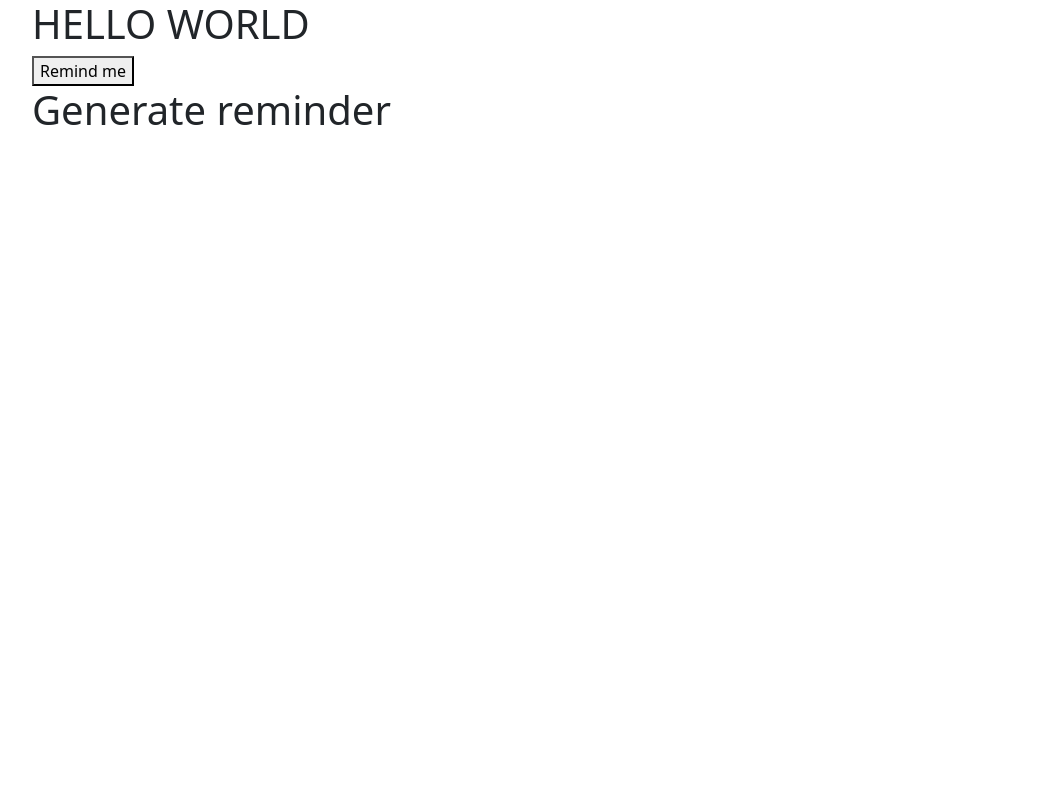
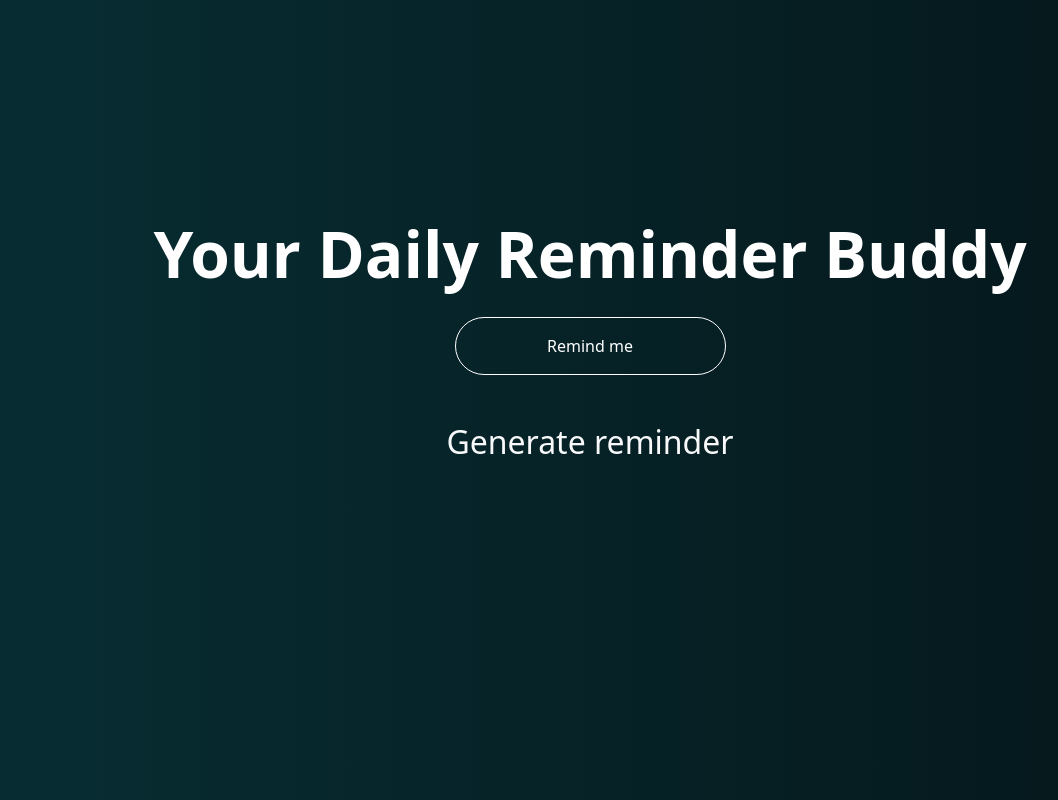
Before and after one commit to Christiannaira/ureminder, a React (Vite) app: page / in a window 1280 px wide. Shown: the whole page, without its empty margins (50-1108 px from the left). Built offline with nearby package versions, Linux system fonts and the light colour scheme.

Commit message:
feat: Added homepage designs

```diff
--- a/src/App.jsx
+++ b/src/App.jsx
@@ -72,19 +72,29 @@ function App() {
 
   return (
     <>
-      <div className="container">
+      <div className="ureminder">
 
-        <h1>HELLO WORLD</h1>
-        <button onClick={handleNextAdvice}>Remind me</button>
+        <div className="ureminder--content container-sm h-100 text-center d-flex align-items-center">
+
+          <div className="ureminder--content w-100 h-50 p-3">
+
+            <h1 className="text-white fw-bolder">Your Daily Reminder Buddy</h1>
+            <button onClick={handleNextAdvice} className="ureminder--btn border border-white w-25 bg-transparent text-white fw-normal rounded-pill p-3 mb-5 mt-3">Remind me</button>
             {
               loading ? (
                 <Loader />
               ) : (
-            <h1>{advice}</h1>
+                <h2 className="text-light fw-normal">{advice}</h2>
               )
             }
 
           </div>
+
+
+        </div>
+
+      </div>
+
 
     </>
   )
--- a/src/index.css
+++ b/src/index.css
@@ -1 +1,18 @@
 @import 'bootstrap/dist/css/bootstrap.css';
+
+body {
+  background-image: linear-gradient(to left, #05161A, #072E33);
+  background-size: cover;
+}
+
+.ureminder {
+  height: 100vh;
+}
+
+.ureminder h1 {
+  font-size: 4rem;
+}
+
+button.ureminder--btn button:hover {
+  background-color: #fff;
+}
```
Lines whose indentation alone changed are shown as unchanged.
